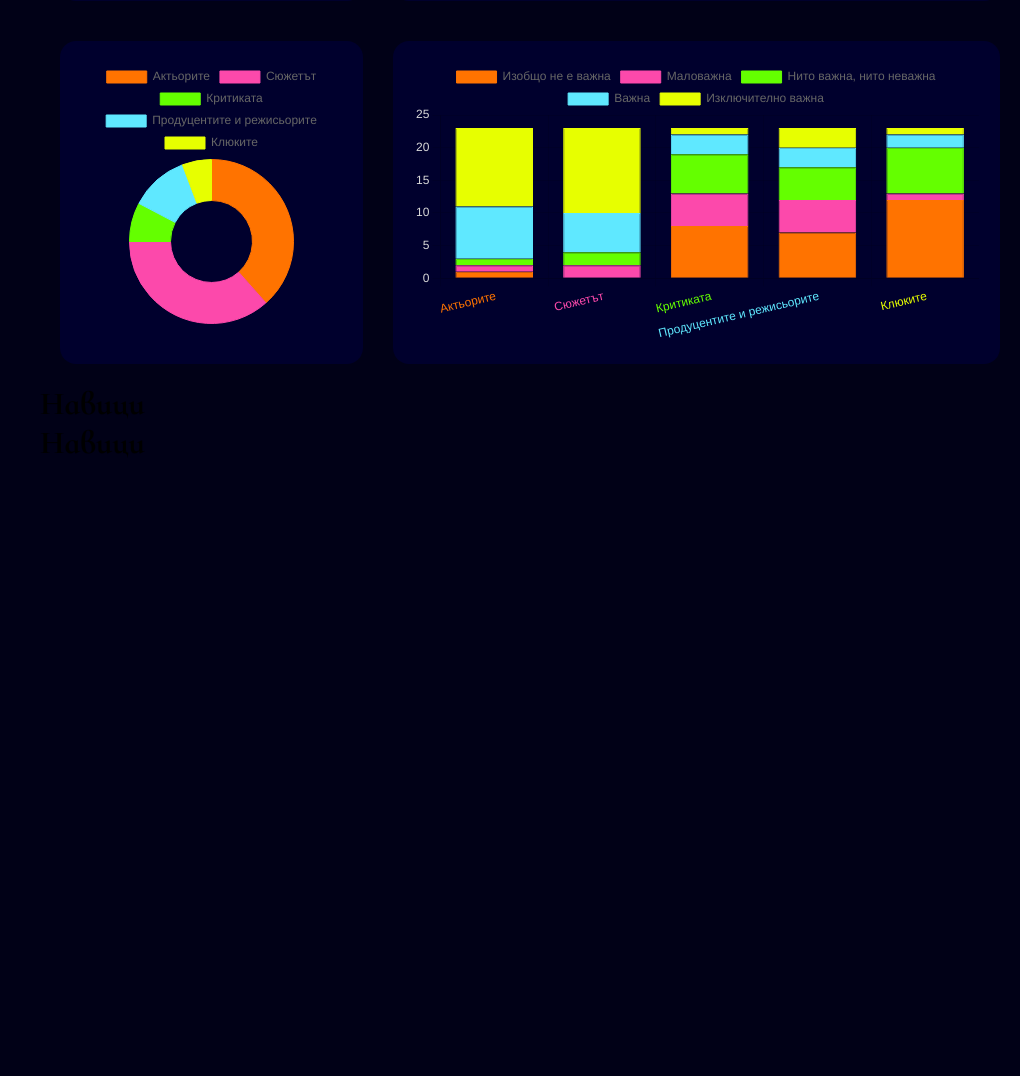
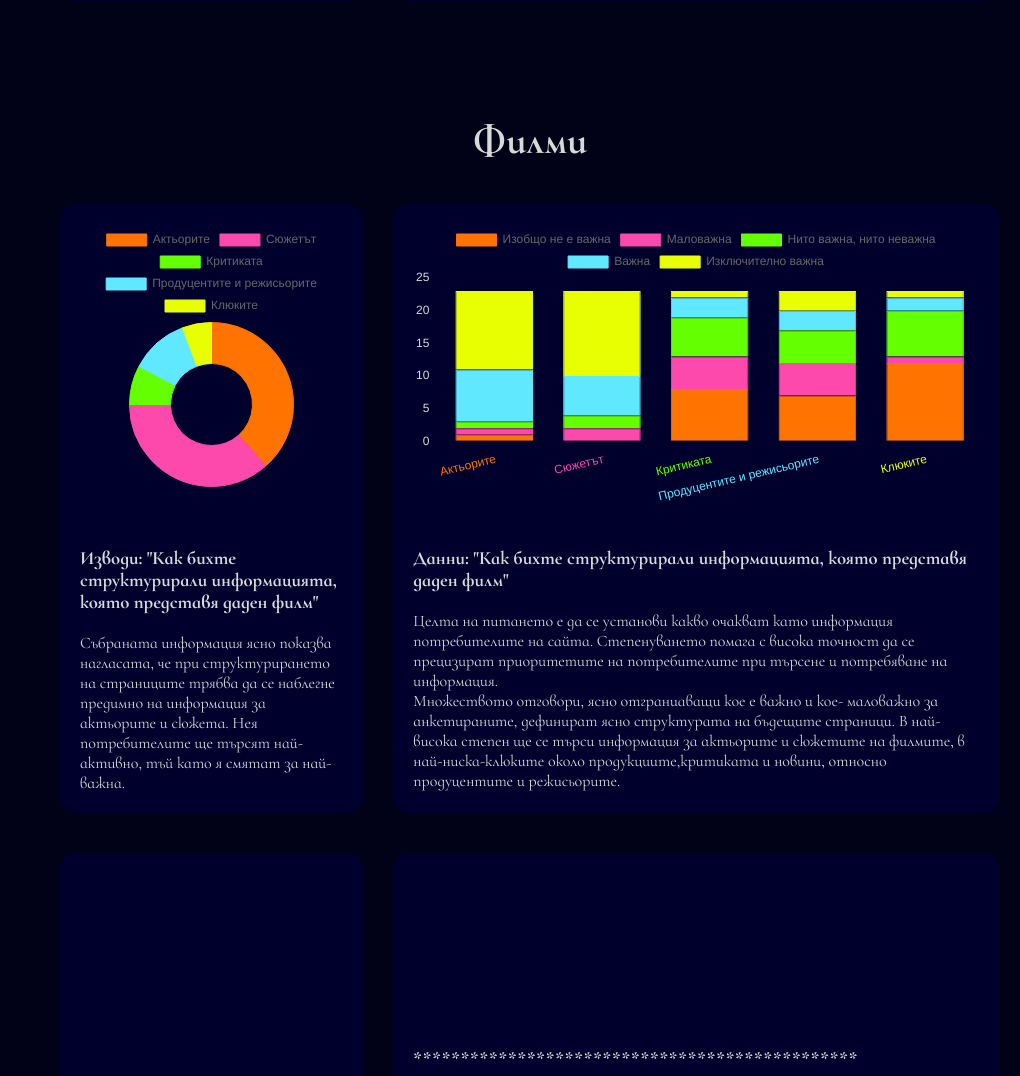
Before and after one commit to IrinaUXUI/02-Questionnaire, a plain HTML site: page index.html in a window 1280 px wide. Shown: the part 2186-3262 px from the top of the page, without its empty margins (260-1280 px from the left). Before the commit the page ends 2648 px from the top, so only its background shows below. Drawn offline with nearby package versions, Linux system fonts and the light colour scheme.

Commit message:
Movies information ready

```diff
--- a/index.html
+++ b/index.html
@@ -116,7 +116,8 @@
                     <canvas id="myChart2" width="200" height="200"></canvas><br><br><br>
                     <h3> Как сърфират из Интернет</h3><br>
                     <p> Най-често анкетраните ползват настолни компютри или лаптопи, поради тази причина на първо време
-                        са разработени само най-често срещащите се резолюции мобилни екрани за нуждите на responsive визиите, като в
+                        са разработени само най-често срещащите се резолюции мобилни екрани за нуждите на responsive
+                        визиите, като в
                         последствие дизайнът ще се прецизира в по-голяма степен.
                     </p>
                 </div>
@@ -158,21 +159,53 @@
                 </div>
             </div>
 
+            <h1 id="movies">Филми</h1>
+            <div class="graphBox">
+                <!-- 07 question-->
+                <div class="box">
+                    <canvas id="myChart4" width="200" height="200"></canvas><br><br><br>
+                    <h3>Изводи: "Как бихте структурирали информацията, която представя даден филм"</h3><br>
+                    <p> Събраната информация ясно показва нагласата, че при структурирането на страниците трябва да се
+                        наблегне предимно на информация за актьорите и сюжета. Нея потребителите ще търсят
+                        най-активно, тъй като я смятат за най-важна.
+                    </p>
+                </div>
+                <!-- 08 question-->
+                <div class="box">
+                    <canvas id="myChartOpinions4"></canvas><br><br>
+                    <h3>Данни: "Как бихте структурирали информацията, която представя даден филм" </h3><br>
+                    <p> Целта на питането е да се установи какво очакват като информация потребителите на сайта.
+                        Степенуването помага с висока точност да се прецизират приоритетите на потребителите при търсене
+                        и потребяване на информация. <br>
+                        Множеството отговори, ясно отграниаващи кое е важно и кое- маловажно за анкетираните, дефинират
+                        ясно структурата на бъдещите страници. В най-висока степен ще се търси информация за актьорите и
+                        сюжетите на филмите, в най-ниска-клюките около продукциите,критиката и новини, относно продуцентите и режисьорите.
+
+                    </p>
+                </div>
+            </div>
 
             <div class="graphBox">
                 <!-- 07 question-->
                 <div class="box">
-                    <canvas id="myChart4" width="200" height="200"></canvas>
+                    <canvas id="myChart5" width="200" height="200"></canvas><br><br><br>
+                    <h3> **************</h3><br>
+                    <p> ---------------------------------------------
+                    </p>
                 </div>
                 <!-- 08 question-->
                 <div class="box">
-                    <canvas id="myChartOpinions4"></canvas>
+                    <canvas id="myChartOpinions5"></canvas><br><br>
+                    <h3> ***********************************************</h3><br>
+                    <p> -----------------------------------------------------------
+
+                    </p>
                 </div>
             </div>
 
 
 
-            <h1 id="movies">Навици</h1>
+
             <!-- TODO -->
 
             <h1 id="features">Навици</h1>
--- a/my-chart.js
+++ b/my-chart.js
@@ -9,6 +9,9 @@ const opinions3 = document.getElementById('myChartOpinions3').getContext('2d');
 
 const ctx4 = document.getElementById('myChart4').getContext('2d');
 const opinions4 = document.getElementById('myChartOpinions4').getContext('2d');
+
+const ctx5 = document.getElementById('myChart5').getContext('2d');
+const opinions5 = document.getElementById('myChartOpinions5').getContext('2d');
 
 /* ROW 1 START*/
 const myChart1 = new Chart(ctx1, {
@@ -390,5 +393,9 @@ const myChartOpinions4 = new Chart(opinions4, {
     }
 
 });
+/* ROW 4 END*/
 
-/* ROW 4 END*/
+
+/* ROW 5 START*/
+
+/* ROW 5 END*/
--- a/style.css
+++ b/style.css
@@ -225,7 +225,8 @@ body {
 
 /* questions*/
 #demography,
-#habits{
+#habits,
+#movies{
     margin-top: 95px;
     margin-bottom: 20px;
     position: relative;
```
